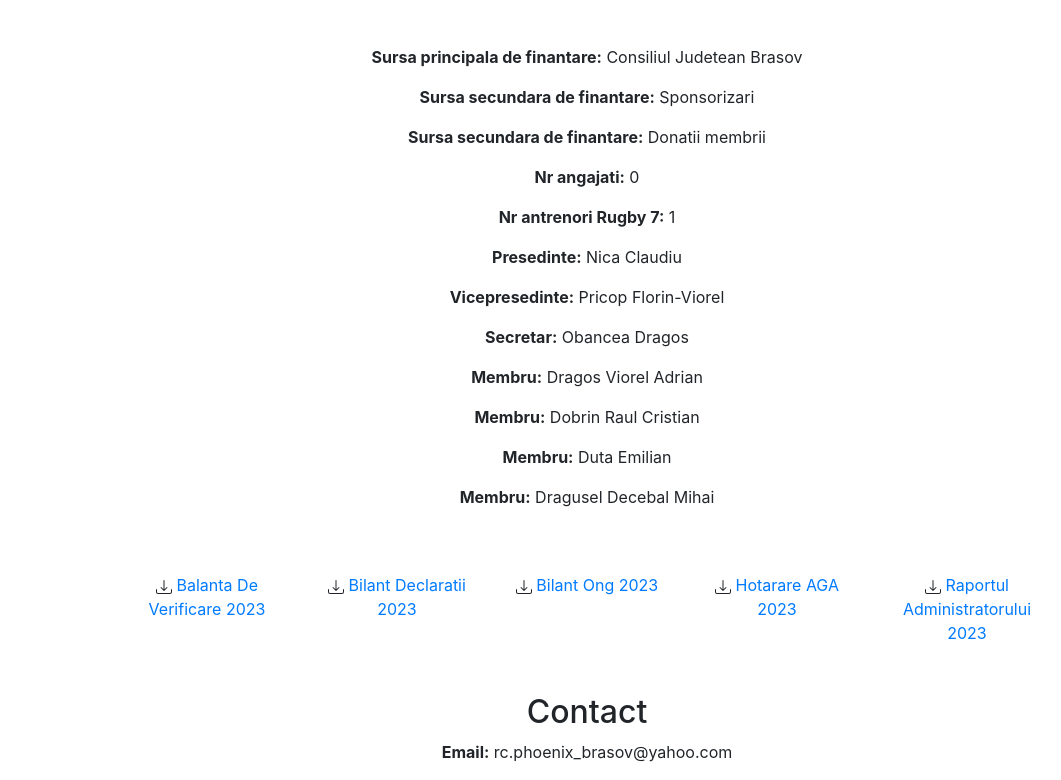
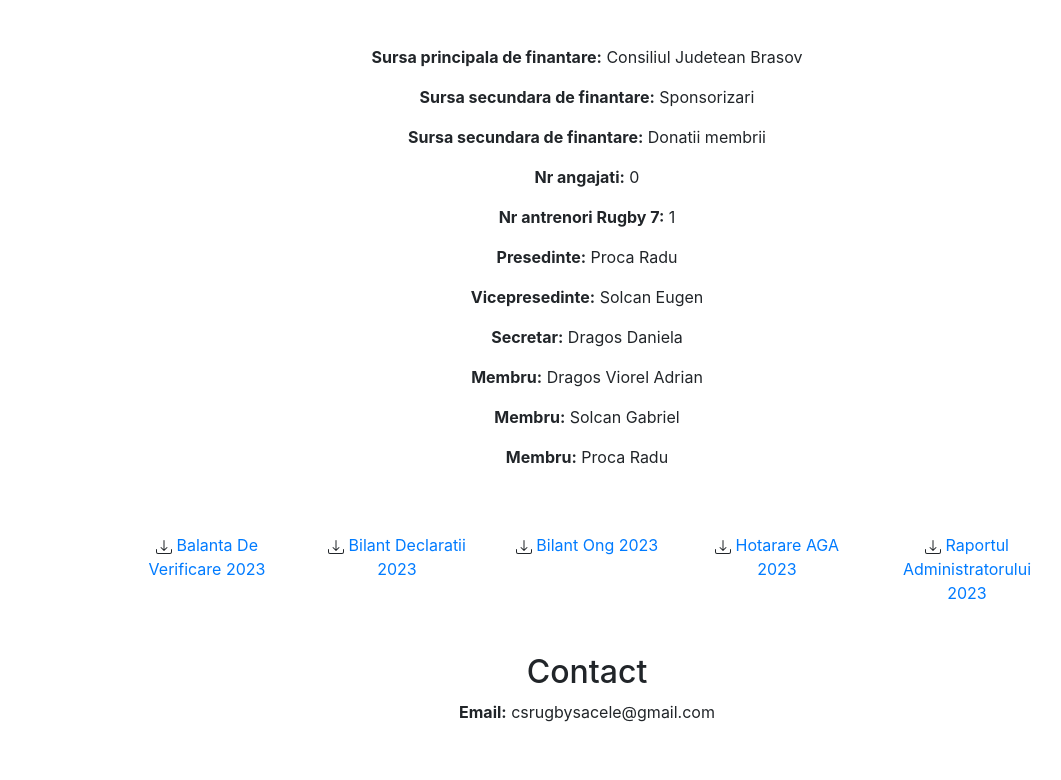
Before and after one commit to um01932/rugbysacele, a plain HTML site: page index.html in a window 1280 px wide. Shown: the part 895-1675 px from the top of the page, without its empty margins (53-1114 px from the left). After the commit the page ends 1635 px from the top, so only its background shows below. Drawn offline with nearby package versions, Linux system fonts and the light colour scheme.

Commit message:
Update index.html

```diff
--- a/index.html
+++ b/index.html
@@ -51,13 +51,12 @@
                 <p><b>Sursa secundara de finantare:</b> Donatii membrii</p>
                 <p><b>Nr angajati:</b> 0</p>
                 <p><b>Nr antrenori Rugby 7:</b> 1</p>
-                <p><b>Presedinte:</b> Nica Claudiu</p>
-                <p><b>Vicepresedinte:</b> Pricop Florin-Viorel</p>
-                <p><b>Secretar:</b> Obancea Dragos</p>
+                <p><b>Presedinte:</b> Proca Radu</p>
+                <p><b>Vicepresedinte:</b>  Solcan Eugen</p>
+                <p><b>Secretar:</b>  Dragos Daniela</p>
                 <p><b>Membru:</b> Dragos Viorel Adrian</p>
-                <p><b>Membru:</b> Dobrin Raul Cristian</p>
-                <p><b>Membru:</b> Duta Emilian</p>
-                <p><b>Membru:</b> Dragusel Decebal Mihai</p>
+                <p><b>Membru:</b> Solcan Gabriel</p>
+                <p><b>Membru:</b> Proca Radu</p>
             </div>
         </div>
 
@@ -122,7 +121,7 @@
         <div class="row mt-5">
             <div class="col-md-12 text-center">
                 <h2>Contact</h2>
-                <p><b>Email:</b> rc.phoenix_brasov@yahoo.com</p>
+                <p><b>Email:</b>  csrugbysacele@gmail.com</p>
             </div>
         </div>
     </div>
```
